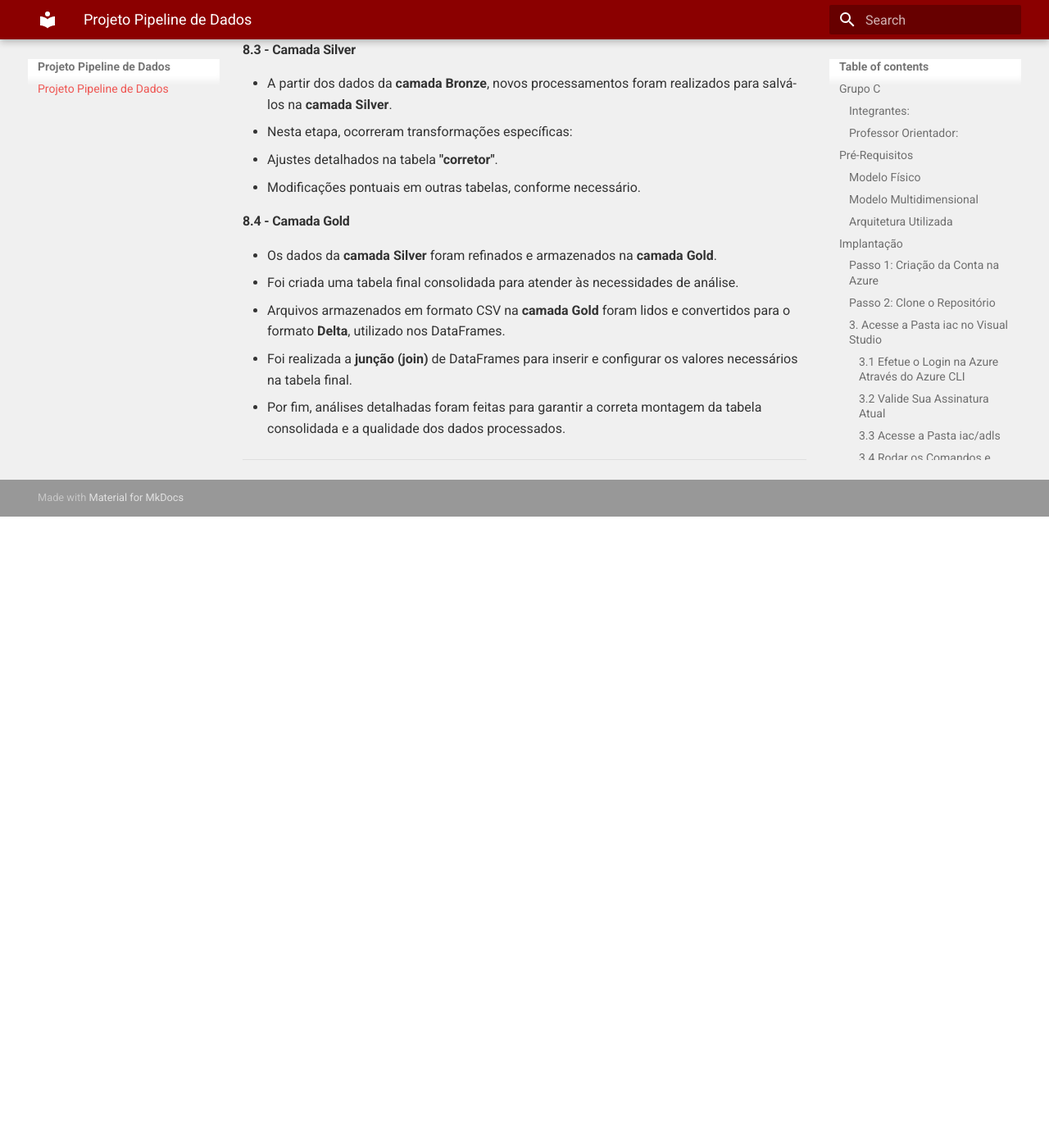
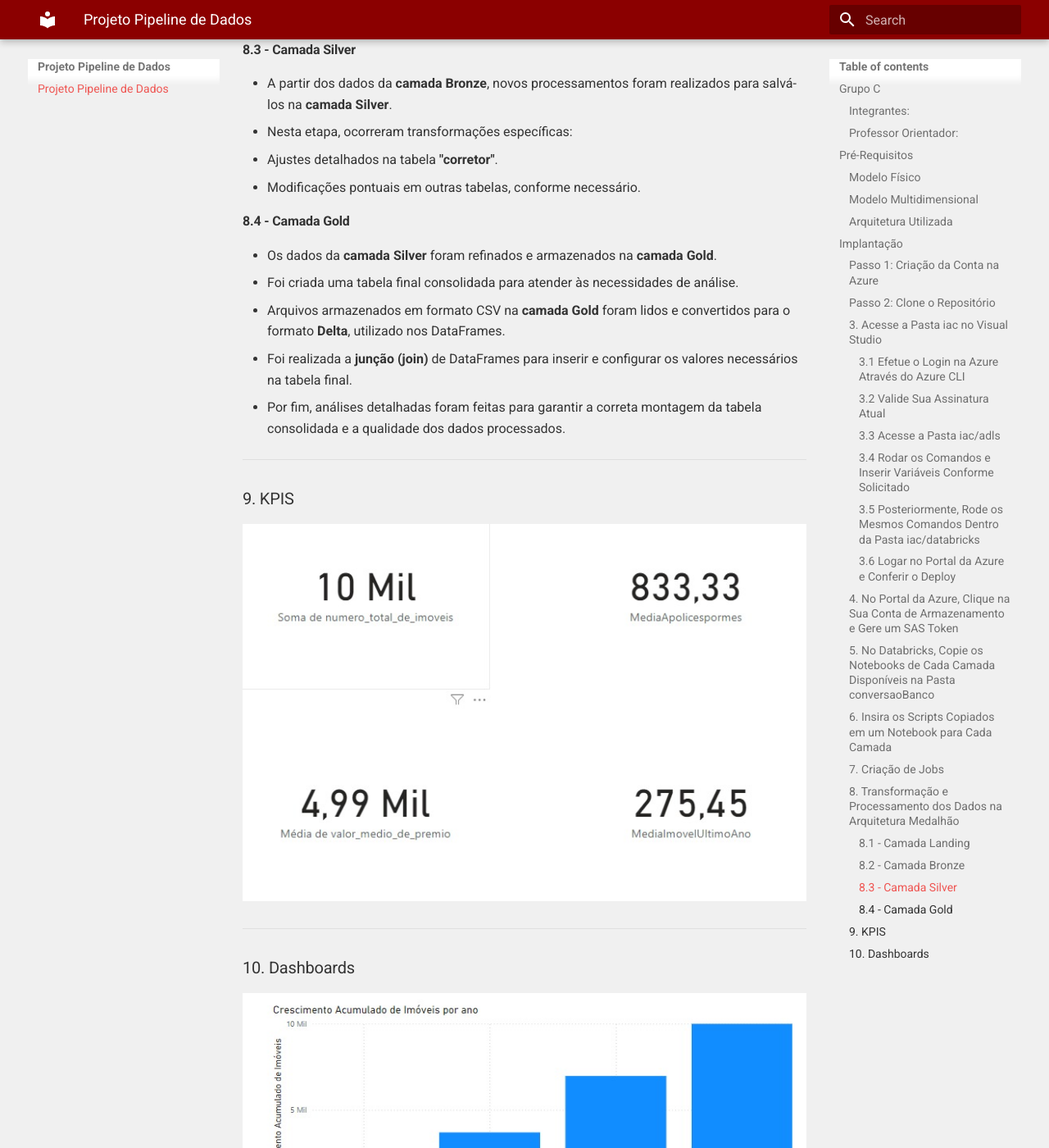
Before and after one commit to lucasfm20/ProjetoFinal_EngenhariaDeDados, an MkDocs documentation site: the page built from docs/index.md, in a window 1280 px wide and 1400 px high, scrolled down 5477 px. Shown: the whole window at 82% size. Built offline with MkDocs 1.6.1 and Material for MkDocs 9.7.7, drawn with Linux system fonts in a browser that asks for light colours; before the commit the page ends 6107 px from its top, so only the background shows below that.

Commit message:
Atualização Mkdocs

```diff
--- a/docs/index.md
+++ b/docs/index.md
@@ -159,3 +159,17 @@ Siga os passos abaixo para a implantação do projeto. Este processo envolve a c
 - Por fim, análises detalhadas foram feitas para garantir a correta montagem da tabela consolidada e a qualidade dos dados processados.
 
 ---
+
+### 9. KPIS
+
+![KPIS](Diagramas/kpis.jpeg)
+
+---
+
+### 10. Dashboards
+
+![Dashboard](Diagramas/d1.jpeg)
+
+![Dashboard](Diagramas/d2.jpeg)
+
+---
```
Also changed, not shown: docs/Diagramas/d1.jpeg (added), docs/Diagramas/d2.jpeg (added), docs/Diagramas/kpis.jpeg (added).
